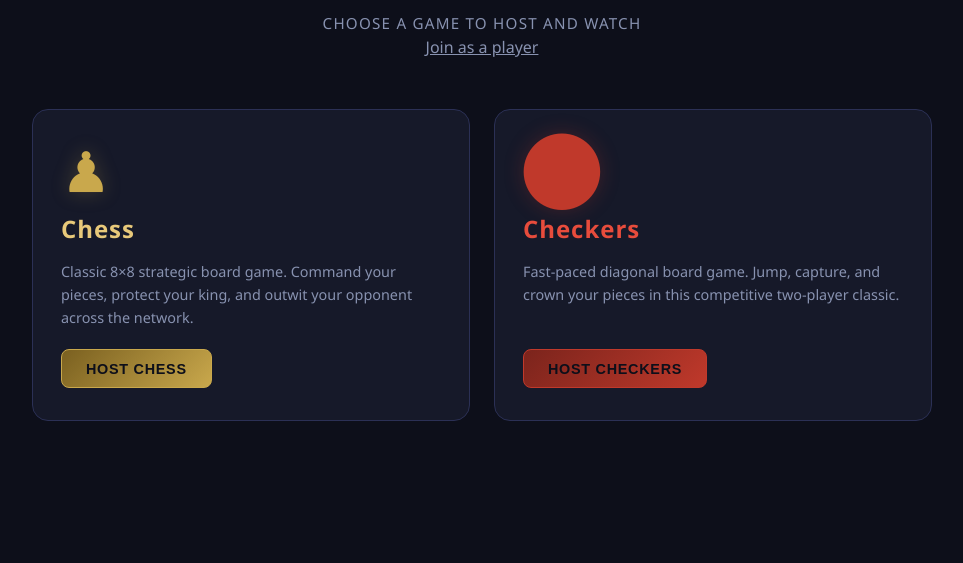
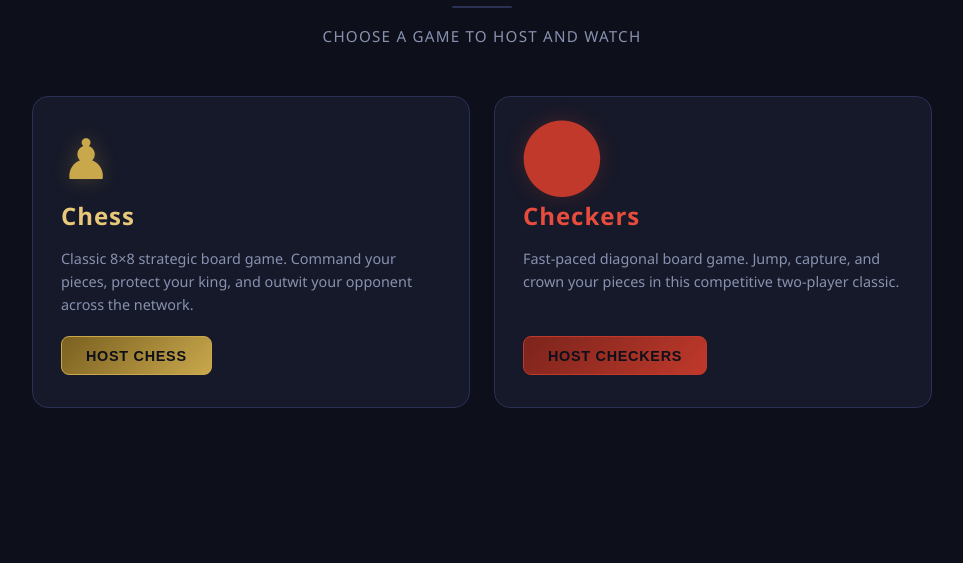
Before and after one commit to Nate22152/Chess-Checkers-Gaming-Network, a plain HTML site: page ui/host.html in a window 1280 px wide. Shown: the part 237-800 px from the top of the page, without its empty margins (158-1121 px from the left). Drawn offline with Linux system fonts and the light colour scheme.

Commit message:
removed player page link from host html

```diff
--- a/ui/css/layout.css
+++ b/ui/css/layout.css
@@ -299,8 +299,7 @@ body {
 }
 
 .connection-status,
-.connection-log,
-.page-link {
+.connection-log {
   color: var(--color-text-secondary);
 }
 
--- a/ui/host.html
+++ b/ui/host.html
@@ -20,7 +20,6 @@
       </h1>
       <div class="divider"></div>
       <p class="site-subtitle">Choose a game to host and watch</p>
-      <a class="page-link" href="player.html">Join as a player</a>
     </header>
 
     <div class="game-select-grid" role="list">
```
